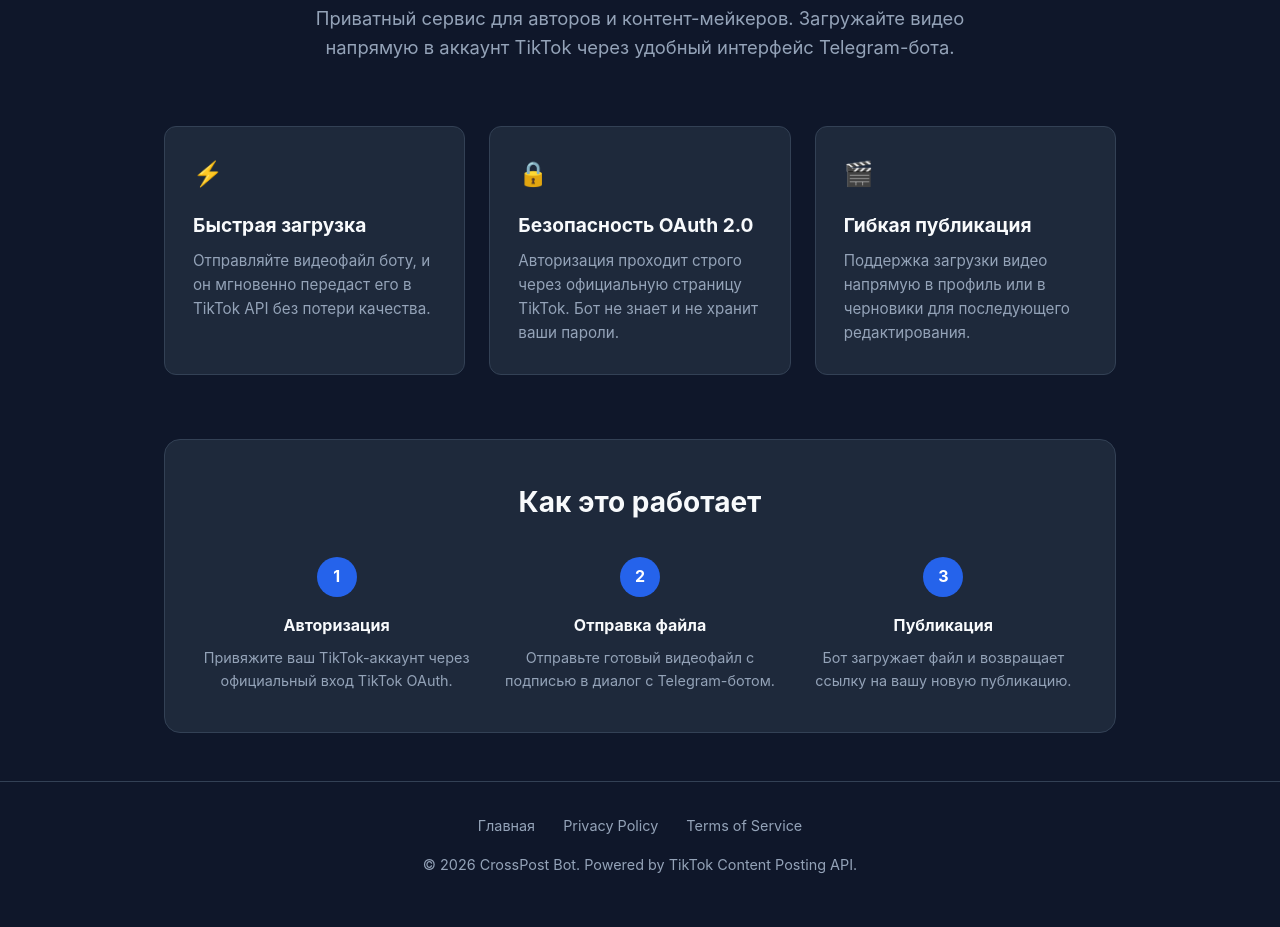
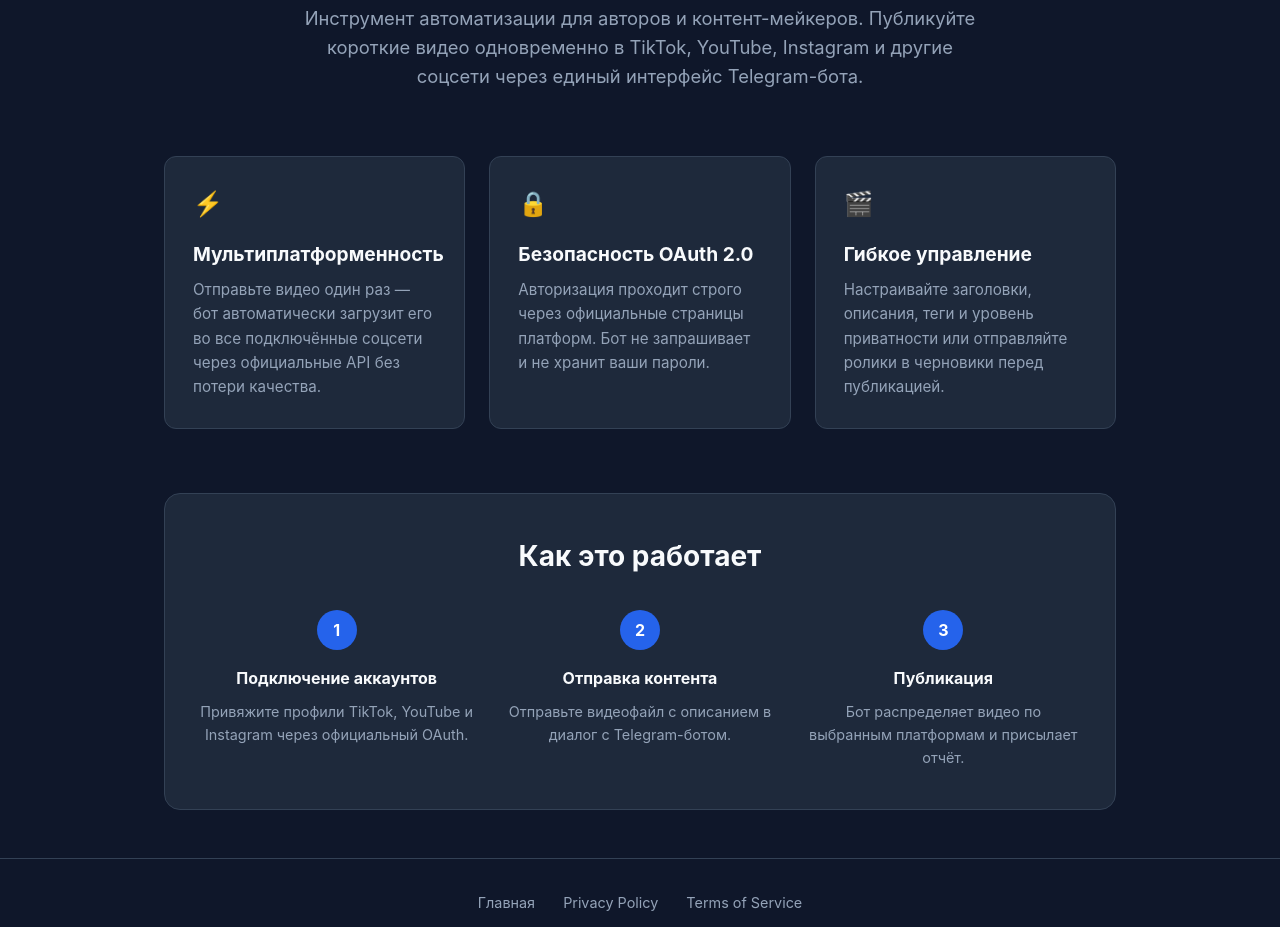
Before and after one commit to Kamal4ik/tiktok-app-pages, a plain HTML site: page index.html in a window 1280 px wide. Shown: the part 294-1221 px from the top of the page. Drawn offline with Linux system fonts and the light colour scheme.

Commit message:
Update title and content for CrossyBot

```diff
--- a/index.html
+++ b/index.html
@@ -3,8 +3,8 @@
 <head>
     <meta charset="UTF-8">
     <meta name="viewport" content="width=device-width, initial-scale=1.0">
-    <title>CrossPost Bot - TG TikTok Uploader</title>
-    <link rel="icon" type="image/png" href="image.jpg">
+    <title>CrossyBot — Кросс-постинг видео в соцсети</title>
+    <link rel="icon" type="image/jpeg" href="image.jpg">
     <style>
         :root {
             --bg-color: #0f172a;
@@ -226,8 +226,8 @@
     <header>
         <div class="nav-container">
             <a href="index.html" class="logo">
-                <img src="image.jpg" alt="Logo" style="width: 28px; height: 28px; border-radius: 6px; vertical-align: middle;">
-                Crossy <span>Bot</span>
+                <img src="image.jpg" alt="Logo" style="width: 28px; height: 28px; border-radius: 6px;">
+                Crossy<span>Bot</span>
             </a>
             <nav>
                 <a href="index.html" class="active">Главная</a>
@@ -239,26 +239,26 @@
 
     <main>
         <section class="hero">
-            <span class="badge">Official TikTok Content Posting API</span>
-            <h1>Автоматическая публикация видео в TikTok из Telegram</h1>
-            <p class="subtitle">Приватный сервис для авторов и контент-мейкеров. Загружайте видео напрямую в аккаунт TikTok через удобный интерфейс Telegram-бота.</p>
+            <span class="badge">TikTok • YouTube Shorts • Instagram Reels</span>
+            <h1>Автоматический кросс-постинг видео из Telegram</h1>
+            <p class="subtitle">Инструмент автоматизации для авторов и контент-мейкеров. Публикуйте короткие видео одновременно в TikTok, YouTube, Instagram и другие соцсети через единый интерфейс Telegram-бота.</p>
         </section>
 
         <section class="grid">
             <div class="card">
                 <div class="card-icon">⚡</div>
-                <h3>Быстрая загрузка</h3>
-                <p>Отправляйте видеофайл боту, и он мгновенно передаст его в TikTok API без потери качества.</p>
+                <h3>Мультиплатформенность</h3>
+                <p>Отправьте видео один раз — бот автоматически загрузит его во все подключённые соцсети через официальные API без потери качества.</p>
             </div>
             <div class="card">
                 <div class="card-icon">🔒</div>
                 <h3>Безопасность OAuth 2.0</h3>
-                <p>Авторизация проходит строго через официальную страницу TikTok. Бот не знает и не хранит ваши пароли.</p>
+                <p>Авторизация проходит строго через официальные страницы платформ. Бот не запрашивает и не хранит ваши пароли.</p>
             </div>
             <div class="card">
                 <div class="card-icon">🎬</div>
-                <h3>Гибкая публикация</h3>
-                <p>Поддержка загрузки видео напрямую в профиль или в черновики для последующего редактирования.</p>
+                <h3>Гибкое управление</h3>
+                <p>Настраивайте заголовки, описания, теги и уровень приватности или отправляйте ролики в черновики перед публикацией.</p>
             </div>
         </section>
 
@@ -267,18 +267,18 @@
             <div class="steps-grid">
                 <div class="step-item">
                     <div class="step-number">1</div>
-                    <h4>Авторизация</h4>
-                    <p style="color: var(--text-secondary); font-size: 0.9rem; margin-top: 0.5rem;">Привяжите ваш TikTok-аккаунт через официальный вход TikTok OAuth.</p>
+                    <h4>Подключение аккаунтов</h4>
+                    <p style="color: var(--text-secondary); font-size: 0.9rem; margin-top: 0.5rem;">Привяжите профили TikTok, YouTube и Instagram через официальный OAuth.</p>
                 </div>
                 <div class="step-item">
                     <div class="step-number">2</div>
-                    <h4>Отправка файла</h4>
-                    <p style="color: var(--text-secondary); font-size: 0.9rem; margin-top: 0.5rem;">Отправьте готовый видеофайл с подписью в диалог с Telegram-ботом.</p>
+                    <h4>Отправка контента</h4>
+                    <p style="color: var(--text-secondary); font-size: 0.9rem; margin-top: 0.5rem;">Отправьте видеофайл с описанием в диалог с Telegram-ботом.</p>
                 </div>
                 <div class="step-item">
                     <div class="step-number">3</div>
                     <h4>Публикация</h4>
-                    <p style="color: var(--text-secondary); font-size: 0.9rem; margin-top: 0.5rem;">Бот загружает файл и возвращает ссылку на вашу новую публикацию.</p>
+                    <p style="color: var(--text-secondary); font-size: 0.9rem; margin-top: 0.5rem;">Бот распределяет видео по выбранным платформам и присылает отчёт.</p>
                 </div>
             </div>
         </section>
@@ -290,7 +290,7 @@
             <a href="privacy.html">Privacy Policy</a>
             <a href="terms.html">Terms of Service</a>
         </div>
-        <p>&copy; 2026 CrossPost Bot. Powered by TikTok Content Posting API.</p>
+        <p>&copy; 2026 CrossyBot. Multi-Platform Content Automation.</p>
     </footer>
 
 </body>
```
